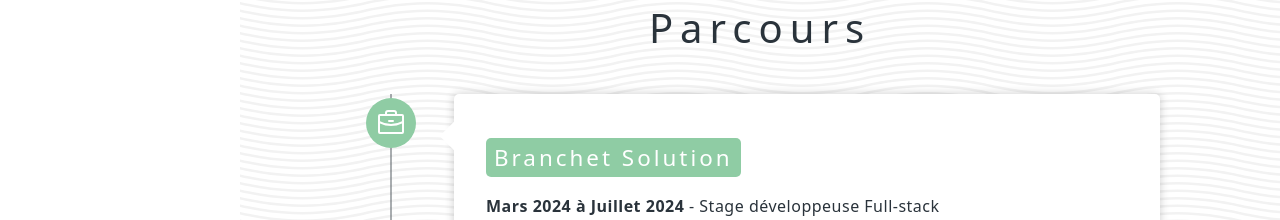
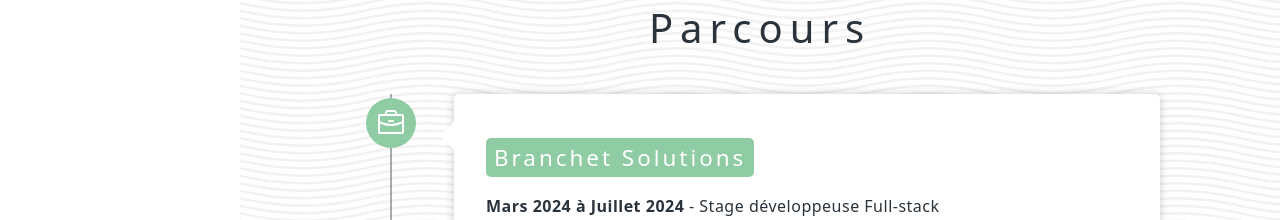
Before and after one commit to meihwg/portfoliov1, a React (Create React App) app: page / in a window 1280 px wide. Shown: the part 3340-3560 px from the top of the page. Built offline with nearby package versions, Linux system fonts and the light colour scheme.

Commit message:
j'ai oublié un s

```diff
--- a/src/components/parcours-section/parcours-section.tsx
+++ b/src/components/parcours-section/parcours-section.tsx
@@ -13,7 +13,7 @@ const ParcoursSection: React.FC = () => {
                             <Icon icon="ph:briefcase"  className="timeline-icon"/>
                         </div>
                         <div className="timeline-body">
-                            <p className="timeline-title"><span className="badge">Branchet Solution</span></p>
+                            <p className="timeline-title"><span className="badge">Branchet Solutions</span></p>
                             <p><b>Mars 2024 à Juillet 2024</b> - Stage développeuse Full-stack <br />
                             Développement et intégration à une application existante d'un processus complet</p>
                             <p className="timeline-subtitle">HTML, CSS, Python, Django, JavaScript, JQuery, PostgreSQL, Docker compose</p>
```
